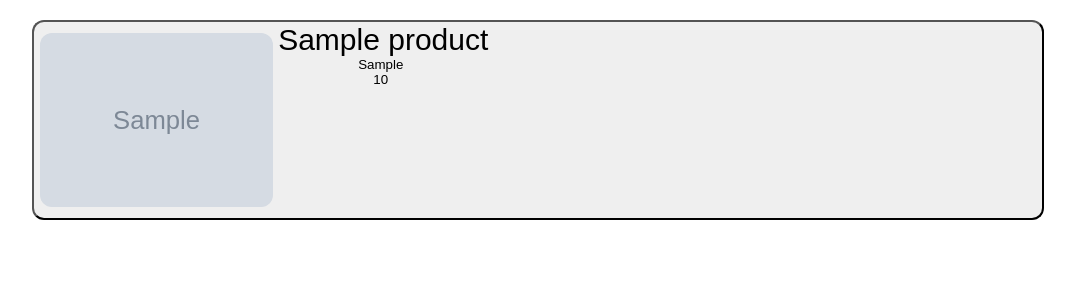
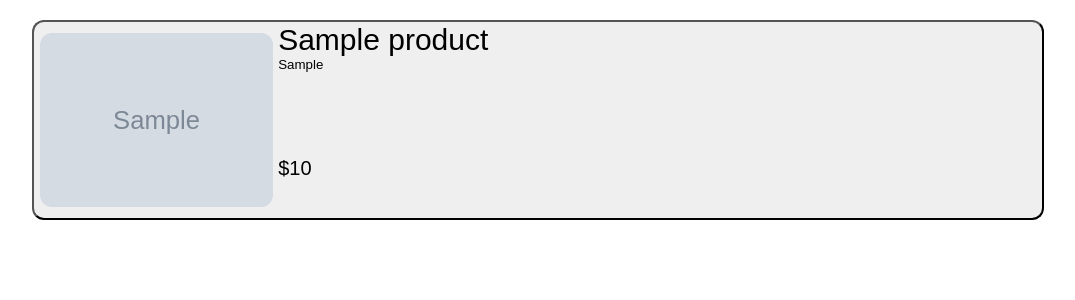
Before and after one commit to jakobkieri/D0018E_Grupp7, a Flask app: page /customer/ in a window 1280 px wide. Shown: the top 300 px of the page, without its empty margins (102-1177 px from the left). Run offline with Flask 3, Linux system fonts and the light colour scheme; tables that the repository leaves empty hold one stand-in row (values such as "Sample post"); grey boxes marked "Sample" are stand-in pictures.

Commit message:
main page functionality + basic css done

```diff
--- a/code/Customer/static/css/style.css
+++ b/code/Customer/static/css/style.css
@@ -23,7 +23,7 @@
 }
 
 .main-info-space {
-    align-items: left;
+    margin-left: 0;
 }
 
 
@@ -33,10 +33,26 @@
     height: 90%;
 }
 
-.main-pro-name {
+.main-name {
     font-size: 30px;
     margin-left: 5px;
+    text-align: left;
 }
+
+.main-info {
+    overflow: hidden;
+    height: 100px;
+    margin-left: 5px;
+    text-align: left;
+}
+
+.main-price {
+    margin-left: 5px;
+    font-size: 20px;
+    text-align: left;
+}
+
+.main-pro-
 
 .pro-qty {
     color: red;
--- a/code/Customer/templates/CusMain.html
+++ b/code/Customer/templates/CusMain.html
@@ -15,14 +15,14 @@
             <img class = "main-pro-img" src="../admin/static/images/{{product['pro_img']}}" alt="no image">
         </div>
         <div class = "main-info-space">
-            <div class = "main-pro-name">
+            <div class = "main-name">
                 {{product['pro_name']}}
             </div>
             <div class = "main-info" value = "{{product['pro_ID']}}">
                 {{product['pro_info']}}
             </div>
-            <div class ="main-price" value = "{{product['pro_ID']}}$">
-                {{product['price']}}
+            <div class ="main-price" value = "{{product['pro_ID']}}">
+                ${{product['price']}}
             </div>
         </div>
     </button>
```
